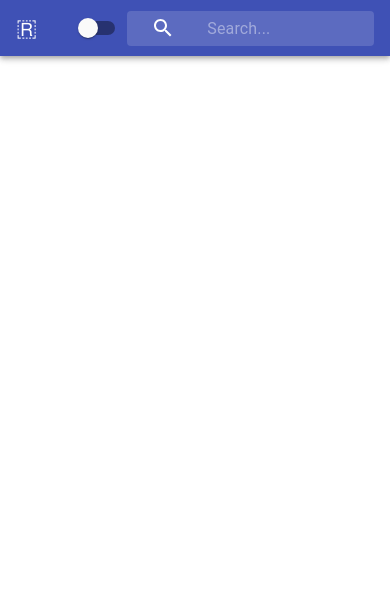
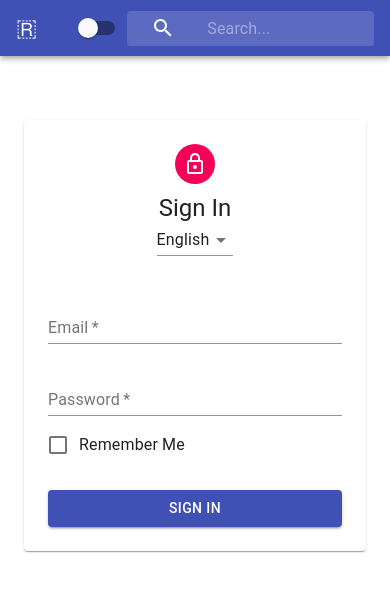
Before and after one commit to auyeros/context-demo-app, a React (Create React App) app: page / in a window 390 px wide. Shown: the top 592 px of the page. Built offline with nearby package versions, Linux system fonts and the light colour scheme.

Commit message:
Added Responsive Form

```diff
--- a/src/App.js
+++ b/src/App.js
@@ -1,9 +1,15 @@
 import React, { Component } from "react";
 import NavBar from "./NavBar";
+import Form from "./Form";
 
 class App extends Component {
     render() {
-        return <NavBar />;
+        return (
+            <>
+                <NavBar />
+                <Form />
+            </>
+        );
     }
 }
 export default App;
--- /dev/null
+++ b/src/Form.js
@@ -0,0 +1,66 @@
+import React, { Component } from "react";
+import Avatar from "@material-ui/core/Avatar";
+import Button from "@material-ui/core/Button";
+import CssBaseline from "@material-ui/core/CssBaseline";
+import FormControl from "@material-ui/core/FormControl";
+import FormControlLabel from "@material-ui/core/FormControlLabel";
+import Checkbox from "@material-ui/core/Checkbox";
+import Input from "@material-ui/core/Input";
+import InputLabel from "@material-ui/core/InputLabel";
+import LockOutlinedIcon from "@material-ui/icons/LockOutlined";
+import Paper from "@material-ui/core/Paper";
+import Typography from "@material-ui/core/Typography";
+import MenuItem from "@material-ui/core/MenuItem";
+import Select from "@material-ui/core/Select";
+import withStyles from "@material-ui/core/styles/withStyles";
+import styles from "./styles/FormStyles";
+
+class Form extends Component {
+    render() {
+        const { classes } = this.props;
+        return (
+            <main className={classes.main}>
+                <Paper className={classes.paper}>
+                    <Avatar className={classes.avatar}>
+                        <LockOutlinedIcon />
+                    </Avatar>
+                    <Typography variant="h5">Sign In</Typography>
+                    <Select value="english">
+                        <MenuItem value="english">English</MenuItem>
+                        <MenuItem value="french">French</MenuItem>
+                        <MenuItem value="spanish">Spanish</MenuItem>
+                    </Select>
+                    <form className={classes.form}>
+                        <FormControl margin="normal" required fullWidth>
+                            <InputLabel htmlFor="email">Email</InputLabel>
+                            <Input id="email" name="email" autofocus></Input>
+                        </FormControl>
+                        <FormControl margin="normal" required fullWidth>
+                            <InputLabel htmlFor="password">Password</InputLabel>
+                            <Input
+                                id="password"
+                                name="password"
+                                autofocus
+                            ></Input>
+                        </FormControl>
+                        <FormControlLabel
+                            control={<Checkbox color="primary" />}
+                            label="Remember Me"
+                        />
+                        <Button
+                            variant="contained"
+                            type="submit"
+                            fullWidth
+                            color="primary"
+                            className={classes.submit}
+                        >
+                            Sign In
+                        </Button>
+                    </form>
+                </Paper>
+            </main>
+        );
+    }
+}
+
+export default withStyles(styles)(Form);
--- /dev/null
+++ b/src/styles/FormStyles.js
@@ -0,0 +1,34 @@
+const styles = (theme) => ({
+    main: {
+        width: "auto",
+        display: "block",
+        marginLeft: theme.spacing.unit * 3,
+        marginRight: theme.spacing.unit * 3,
+        [theme.breakpoints.up("sm")]: {
+            width: 400,
+            marginLeft: "auto",
+            marginRight: "auto",
+        },
+    },
+    paper: {
+        marginTop: theme.spacing.unit * 8,
+        display: "flex",
+        flexDirection: "column",
+        alignItems: "center",
+        padding: `${theme.spacing.unit * 2}px ${theme.spacing.unit * 3}px ${
+            theme.spacing.unit * 3
+        }px `,
+    },
+    avatar: {
+        margin: theme.spacing.unit,
+        backgroundColor: theme.palette.secondary.main,
+    },
+    form: {
+        width: "100%",
+        marginTop: theme.spacing.unit * 3,
+    },
+    submit: {
+        marginTop: theme.spacing.unit * 3,
+    },
+});
+export default styles;
```
